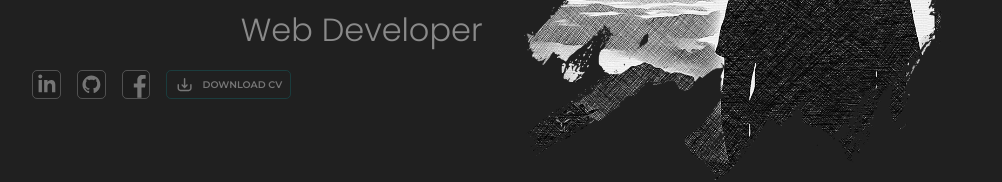
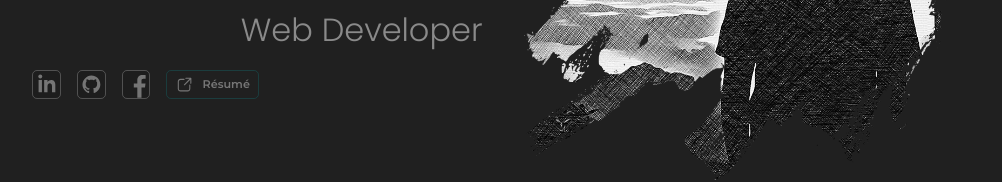
Before and after one commit to labib-islam/portfolio, a React (Vite) app: page /#/ in a window 1280 px wide. Shown: the part 543-725 px from the top of the page, without its empty margins (128-1130 px from the left). Built offline with nearby package versions, Linux system fonts and the light colour scheme.

Commit message:
update resume

```diff
--- a/src/Home/Home.css
+++ b/src/Home/Home.css
@@ -42,7 +42,7 @@
   font-size: 1.3rem;
 }
 
-.homepage-text-content > h1 {
+.homepage-text-content>h1 {
   margin: .5rem 0rem 2rem 0rem;
   font-size: 5rem;
   font-weight: 200;
@@ -56,6 +56,7 @@
   display: inline-block;
   text-shadow: var(--box-shadow);
 }
+
 .homepage-text-content h1 span:hover {
   color: var(--primary-red);
   /* transform: scale(1.005); */
@@ -85,6 +86,7 @@
   flex-wrap: wrap;
   gap: 1rem;
 }
+
 .social-logo-container {
   display: flex;
   justify-content: center;
@@ -98,6 +100,7 @@
 }
 
 .download-cv-container {
+  text-decoration: none;
   display: flex;
   justify-content: center;
   align-items: center;
@@ -112,7 +115,7 @@
 
 .download-cv-container .download-text {
   font-family: "montserrat";
-  font-size: .6rem;
+  font-size: .7rem;
   font-weight: 600;
   color: rgba(255, 255, 255, 0.39);
 }
@@ -133,7 +136,7 @@
   color: white;
 }
 
-.social-links > .social-logo-container:hover {
+.social-links>.social-logo-container:hover {
   border: 1px solid rgba(255, 255, 255, 0);
   box-shadow: 1px 1px 10px rgba(0, 0, 0, 0.5);
 }
@@ -141,12 +144,15 @@
 .social-logo-container .facebook-logo {
   fill: rgba(255, 255, 255, 0.39);
 }
+
 .social-logo-container .facebook-logo-box {
   fill: rgba(0, 0, 0, 0.089);
 }
+
 .social-logo-container:hover .facebook-logo {
   fill: rgb(255, 255, 255, .9);
 }
+
 .social-logo-container:hover .facebook-logo-box {
   fill: rgb(24, 118, 242, .9);
 }
@@ -154,12 +160,15 @@
 .social-logo-container .linkedin-logo {
   fill: rgba(255, 255, 255, 0.39);
 }
+
 .social-logo-container .linkedin-logo-box {
   fill: rgba(0, 0, 0, 0.089);
 }
+
 .social-logo-container:hover .linkedin-logo {
   fill: rgb(255, 255, 255, .9);
 }
+
 .social-logo-container:hover .linkedin-logo-box {
   fill: rgba(0, 119, 181, .9)
 }
@@ -167,22 +176,25 @@
 .social-logo-container .github-logo {
   fill: rgba(255, 255, 255, 0.39);
 }
+
 .social-logo-container .github-logo-box {
   fill: rgba(0, 0, 0, 0.089);
 }
+
 .social-logo-container:hover .github-logo {
   fill: rgb(23, 21, 21, .9);
 }
+
 .social-logo-container:hover .github-logo-box {
   fill: rgb(255, 255, 255, .9);
 }
 
-.social-logo-container .download-icon{
+.social-logo-container .download-icon {
   fill: rgba(255, 255, 255, 0.39);
   height: 100%;
 }
 
-.download-cv-container:hover .download-icon{
+.download-cv-container:hover .download-icon {
   fill: rgb(255, 255, 255);
   height: 100%;
 }
@@ -213,7 +225,7 @@
   }
 
   .homepage-text-content h4 {
-  font-size: 1rem;
+    font-size: 1rem;
 
   }
 
--- a/src/Home/Home.jsx
+++ b/src/Home/Home.jsx
@@ -6,21 +6,21 @@ import FacebookLogo from "../assets/socials/facebook-logo.svg?react";
 import LinkedinLogo from "../assets/socials/linkedin-logo.svg?react";
 import GithubLogo from "../assets/socials/github-logo.svg?react";
 import DownloadIcon from "../assets/icons/download-icon-1.svg?react";
-import PDFflie from "../assets/cv_labibislam.pdf";
+import NewTabIcon from "../assets/icons/new-tab-icon.svg?react";
+import PDFflie from "../assets/resume_labibislam.pdf";
 
 import "./Home.css";
 import { Link } from "react-router-dom";
 
 const Home = () => {
-
   const downloadFileAtURL = (url) => {
     const linkTag = document.createElement("a");
     linkTag.href = url;
-    linkTag.setAttribute("download", "cv_labibislam.pdf");
-    document.body.appendChild(linkTag)
-    linkTag.click()
-    linkTag.remove()
-  }
+    linkTag.setAttribute("download", "resume_labibislam.pdf");
+    document.body.appendChild(linkTag);
+    linkTag.click();
+    linkTag.remove();
+  };
 
   const socialList = [
     {
@@ -57,12 +57,22 @@ const Home = () => {
                 </div>
               </Link>
             ))}
-            <div className="download-cv-container" onClick={() => {downloadFileAtURL(PDFflie)}}>
+            {/* <div className="download-cv-container" onClick={() => {downloadFileAtURL(PDFflie)}}>
               <div className="social-logo-container">
                 <DownloadIcon className="logo-icon" />
               </div>
-              <h1 className="download-text">DOWNLOAD CV</h1>
-            </div>
+              <h1 className="download-text">Download Résumé</h1>
+            </div> */}
+            <Link
+              className="download-cv-container"
+              to="https://docs.google.com/document/d/1wdEWkZIUvyruXho6dDbPsMfJ1g5GB8uAYEOxYbYymLg/edit?usp=sharing"
+              target="_blank"
+            >
+              <div className="social-logo-container">
+                <NewTabIcon className="logo-icon" />
+              </div>
+              <h1 className="download-text">Résumé</h1>
+            </Link>
           </div>
         </div>
       </div>
--- a/src/WorkExperience/WorkExperience.jsx
+++ b/src/WorkExperience/WorkExperience.jsx
@@ -7,9 +7,20 @@ import { Link } from "react-router-dom";
 const WorkExperience = () => {
   const workPlaceList = [
   {
+    title: "Adjunct Lecturer",
+    companyName: "Brac University",
+    duration: "May 2024 - Present",
+    description: `Developed and delivered lectures on database system courses.
+Collaborated with other faculty members and provided guidance to students as they constructed their first university project.
+Prepared exam questions and assessments to measure the students' understanding of the material covered in courses.
+`,
+    link: "https://www.bracu.ac.bd/",
+    accentColor: '#324eff'
+  },
+  {
     title: "Student Tutor",
     companyName: "Brac University",
-    duration: "2022-2023",
+    duration: "September 2022 - December 2023",
     description: `Provided constant guidance to freshers, involving assistance in
 course content during lab classes as well as facilitating individual consultation
 to clarify concepts. Continuously worked with faculty members to construct an
```
Also changed, not shown: src/assets/icons/new-tab-icon.svg (added), 1 other file (tests, documents, lock files or other folders).
